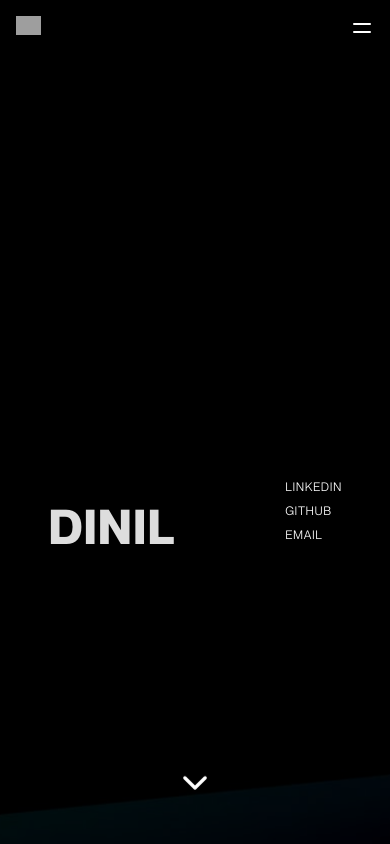
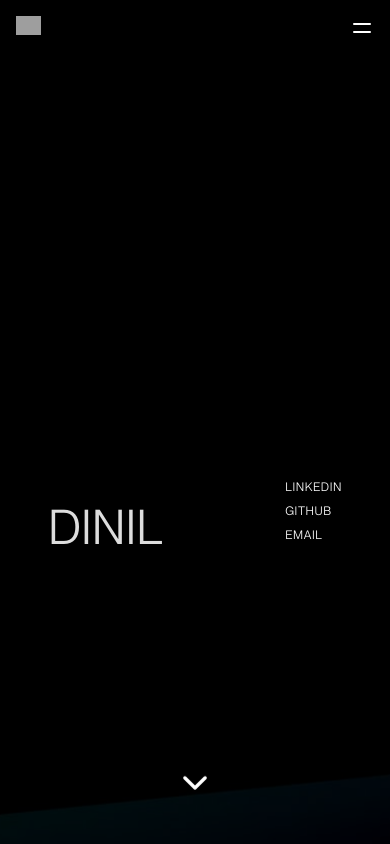
Before and after one commit to lxnid/me, a Next.js app: page / in a window 390 px wide. Shown: the top 844 px of the page. Built offline with nearby package versions, Linux system fonts and the light colour scheme; grey boxes are pictures that could not be loaded; a web font is replaced by a local one.

Commit message:
fix: adjust header text size for improved responsiveness

```diff
--- a/app/components/Header.tsx
+++ b/app/components/Header.tsx
@@ -120,7 +120,7 @@ const Header = () => {
           <div className="h-full w-full flex items-end justify-between text-xs md:text-sm text-white uppercase">
             <h1
               ref={textRef}
-              className="text-5xl font-bold md:text-[16rem] leading-none text-[#dddddd] text-start mt-[28vh] opacity-0 uppercase"
+              className="text-5xl md:text-[6rem] leading-none text-[#dddddd] text-start mt-[28vh] opacity-0 uppercase"
             >
               DINIL
             </h1>
```
